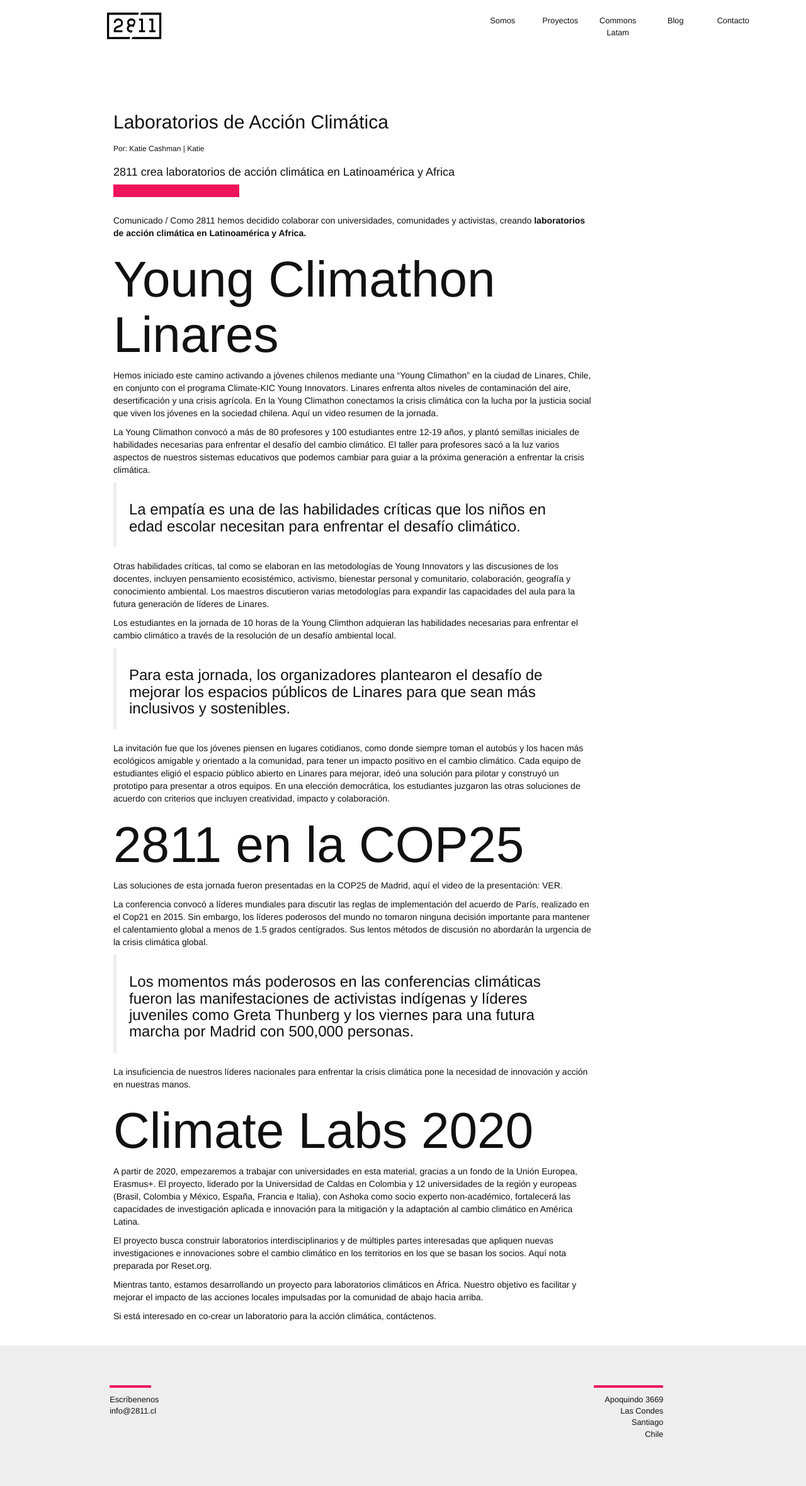
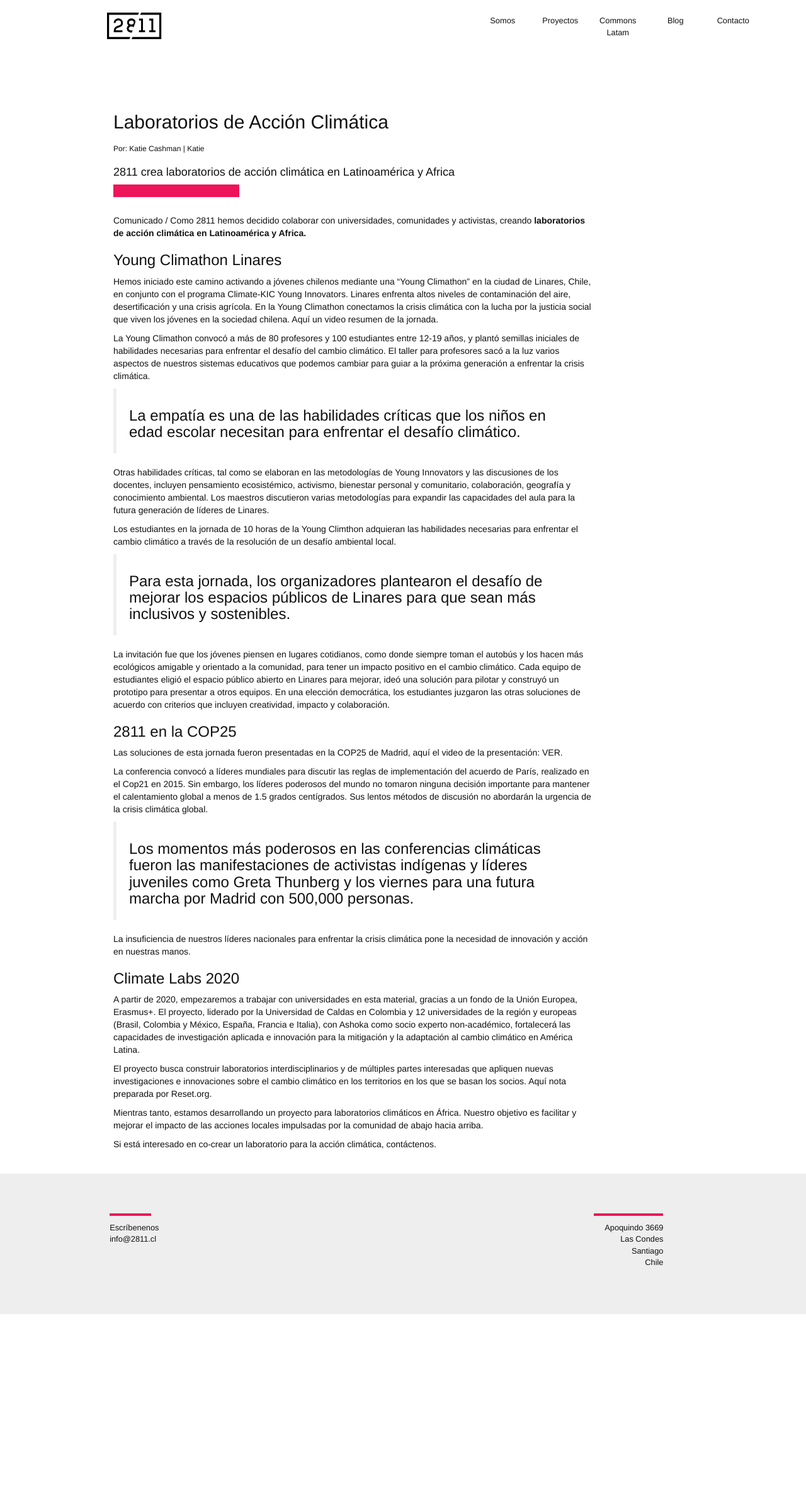
Before and after one commit to 2811Chile/2811Chile.github.io, a Jekyll site: the page built from _posts/2019-12-19-climatelabs.markdown, in a window 1280 px wide. Shown: the whole page at 63% size. Built offline with Jekyll 4.4.1, drawn with Linux system fonts in a browser that asks for light colours; nearby versions of some CDN libraries; some web fonts are replaced; after the commit the page ends 2087 px from its top, so only the background shows below that.

```diff
--- a/_posts/2019-12-19-climatelabs.markdown
+++ b/_posts/2019-12-19-climatelabs.markdown
@@ -17,7 +17,7 @@ Comunicado / Como 2811 hemos decidido colaborar con universidades, comunidades y
 
 <!--mas-->
 
-# Young Climathon Linares
+### Young Climathon Linares
 
 Hemos iniciado este camino activando a jóvenes chilenos mediante una "Young Climathon" en la ciudad de Linares, Chile, en conjunto con el programa Climate-KIC Young Innovators. Linares enfrenta altos niveles de contaminación del aire, desertificación y una crisis agrícola. En la Young Climathon conectamos la crisis climática con la lucha por la justicia social que viven los jóvenes en la sociedad chilena. [Aquí un video resumen de la jornada.](https://youtu.be/L9h5ZFk3xBY)
 
@@ -33,7 +33,7 @@ Los estudiantes en la jornada de 10 horas de la Young Climthon adquieran las hab
 
 La invitación fue que los jóvenes piensen en lugares cotidianos, como donde siempre toman el autobús y los hacen más ecológicos amigable y orientado a la comunidad, para tener un impacto positivo en el cambio climático. Cada equipo de estudiantes eligió el espacio público abierto en Linares para mejorar, ideó una solución para pilotar y construyó un prototipo para presentar a otros equipos. En una elección democrática, los estudiantes juzgaron las otras soluciones de acuerdo con criterios que incluyen creatividad, impacto y colaboración.
 
-# 2811 en la COP25
+### 2811 en la COP25
 
 Las soluciones de esta jornada fueron presentadas en la COP25 de Madrid, aquí el video de la presentación: [VER](https://youtu.be/RuSKpf4uAGw).
 
@@ -43,7 +43,7 @@ La conferencia convocó a líderes mundiales para discutir las reglas de impleme
 
 La insuficiencia de nuestros líderes nacionales para enfrentar la crisis climática pone la necesidad de innovación y acción en nuestras manos.
 
-# Climate Labs 2020
+### Climate Labs 2020
 
 A partir de 2020, empezaremos a trabajar con universidades en esta material, gracias a un fondo de la Unión Europea, Erasmus\+. El proyecto, liderado por la Universidad de Caldas en Colombia y 12 universidades de la región y europeas (Brasil, Colombia y México, España, Francia e Italia), con Ashoka como socio experto non-académico, fortalecerá las capacidades de investigación aplicada e innovación para la mitigación y la adaptación al cambio climático en América Latina.
 
```
